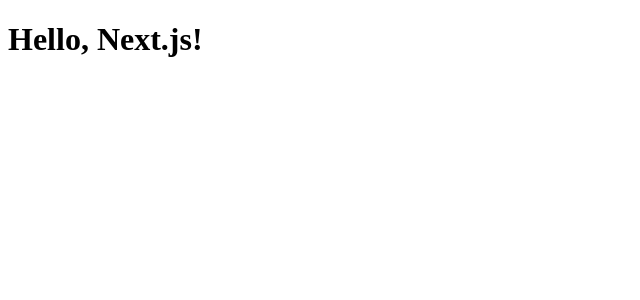
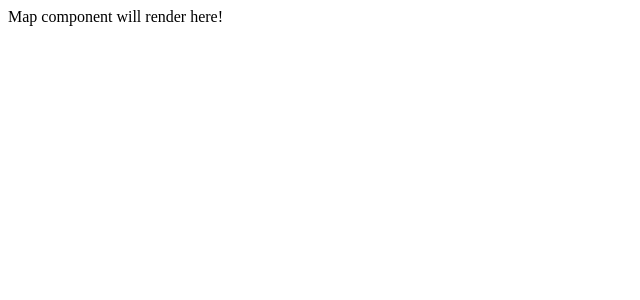
Before and after one commit to sankalpaa/GoogleMapNextjs, a Next.js app: page / in a window 1280 px wide. Shown: the top 300 px of the page, without its empty margins (0-640 px from the left). Built offline with nearby package versions, Linux system fonts and the light colour scheme.

Commit message:
Component required for map

```diff
--- a/app/page.tsx
+++ b/app/page.tsx
@@ -1,3 +1,7 @@
+import MapComponent from "../pages/components/MapComponent";
+
 export default function Page() {
-    return <h1>Hello, Next.js!</h1>
+    return (
+      <MapComponent/>
+    );
   }
--- /dev/null
+++ b/pages/components/MapComponent.tsx
@@ -0,0 +1,7 @@
+export default function MapComponent() {
+    return (
+        <div>
+            Map component will render here!
+        </div>
+    )
+};
```
Also changed, not shown: 1 other file (tests, documents, lock files or other folders).
